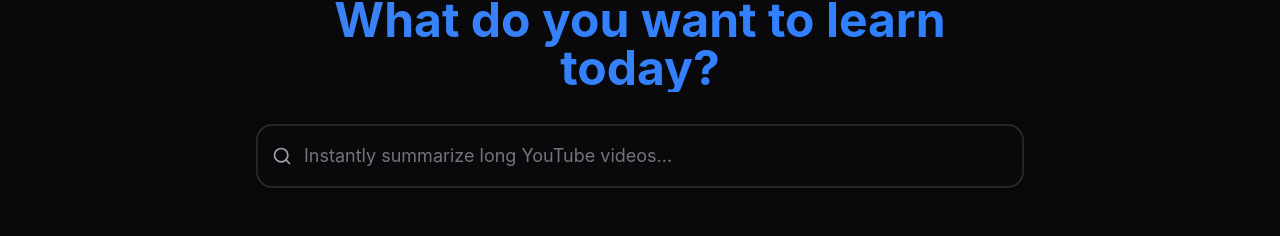
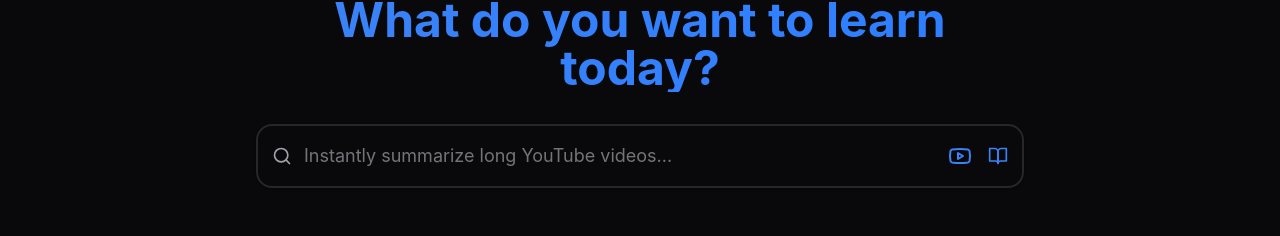
Before and after one commit to engrtarun/Tubezipp, a React (Vite) app: page / in a window 1280 px wide. Shown: the part 149-385 px from the top of the page. Built offline with nearby package versions, Linux system fonts and the light colour scheme; no server answers.

Commit message:
Feat: Add YouTube and Wikipedia quick links to search bar

```diff
--- a/src/App.jsx
+++ b/src/App.jsx
@@ -2,7 +2,7 @@ import React, { useState, useEffect } from 'react';
 import VideoPlayer from './components/VideoPlayer';
 import SummaryTranscriptTabs from './components/SummaryTranscriptTabs';
 import Suggestions from './components/Suggestions';
-import { Search, Lightbulb, AlertCircle } from 'lucide-react';
+import { Search, Lightbulb, AlertCircle, Youtube, BookOpen } from 'lucide-react';
 import './App.css';
 
 const parseDuration = (isoDuration) => {
@@ -271,14 +271,35 @@ function App() {
 
                 <input
                   type="text"
-                  className="w-full bg-muted/30 border-2 border-border rounded-2xl py-4 pl-12 pr-4 text-lg focus:outline-none focus:border-primary focus:bg-background transition-all shadow-sm relative z-10 bg-transparent placeholder-transparent"
+                  className="w-full bg-muted/30 border-2 border-border rounded-2xl py-4 pl-12 pr-24 text-lg focus:outline-none focus:border-primary focus:bg-background transition-all shadow-sm relative z-10 bg-transparent placeholder-transparent"
                   placeholder="Paste any YouTube URL to get started..."
                   value={videoUrl}
                   onChange={(e) => setVideoUrl(e.target.value)}
                 />
 
+                <div className="absolute inset-y-0 right-0 pr-4 flex items-center gap-4 z-30">
+                  <a
+                    href="https://www.youtube.com"
+                    target="_blank"
+                    rel="noopener noreferrer"
+                    title="Open YouTube"
+                    className="text-primary hover:scale-110 transition-transform cursor-pointer"
+                  >
+                    <Youtube className="h-6 w-6" />
+                  </a>
+                  <a
+                    href="https://www.wikipedia.org"
+                    target="_blank"
+                    rel="noopener noreferrer"
+                    title="Open Wikipedia"
+                    className="text-primary hover:scale-110 transition-transform cursor-pointer"
+                  >
+                    <BookOpen className="h-5 w-5" />
+                  </a>
+                </div>
+
                 {!videoUrl && (
-                  <div className="absolute inset-y-0 left-12 right-4 flex items-center pointer-events-none overflow-hidden z-0">
+                  <div className="absolute inset-y-0 left-12 right-24 flex items-center pointer-events-none overflow-hidden z-0">
                     <div
                       key={currentPlaceholder}
                       className="text-muted-foreground/70 text-lg animate-slide-up-fade"
```
